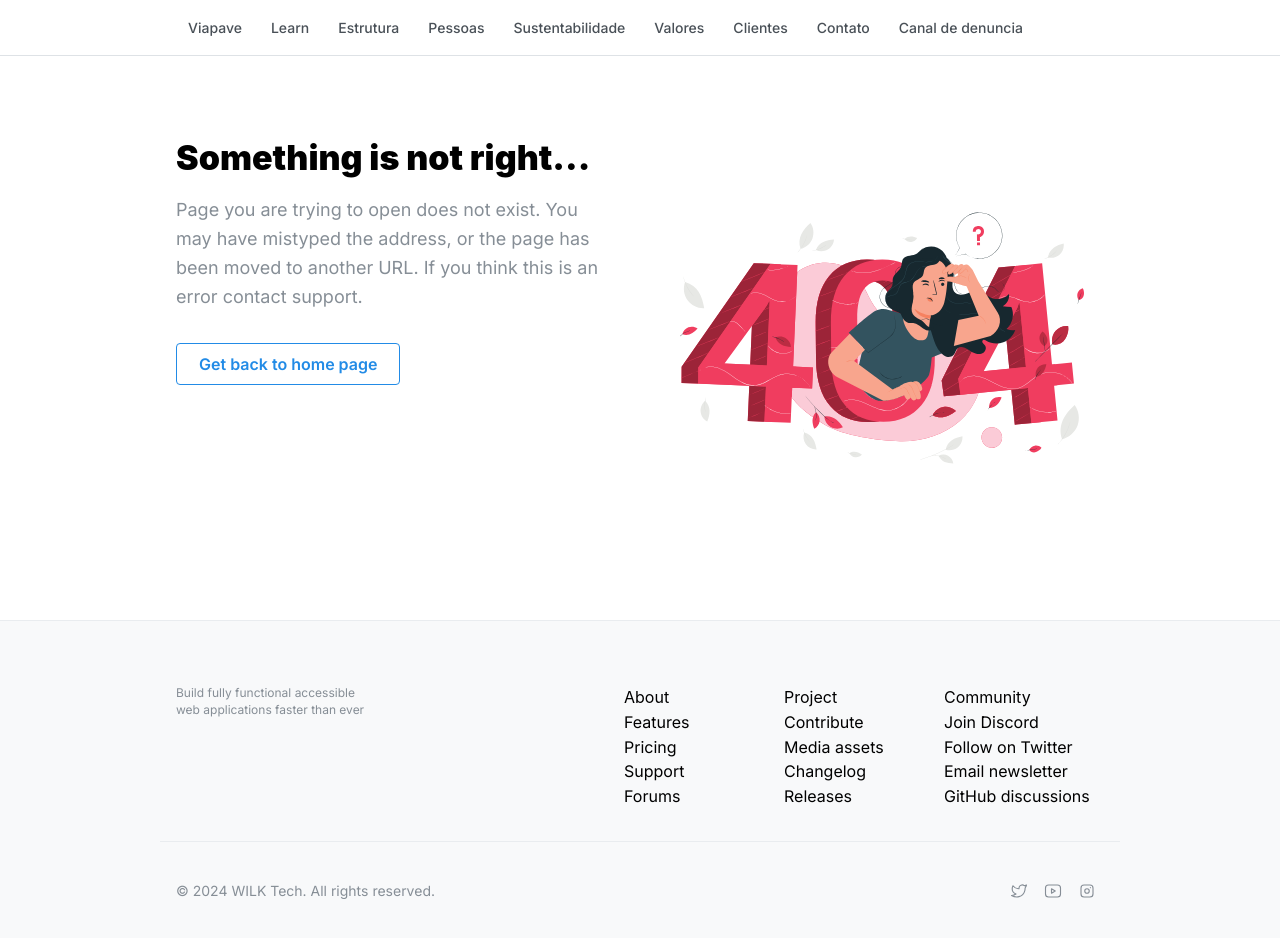
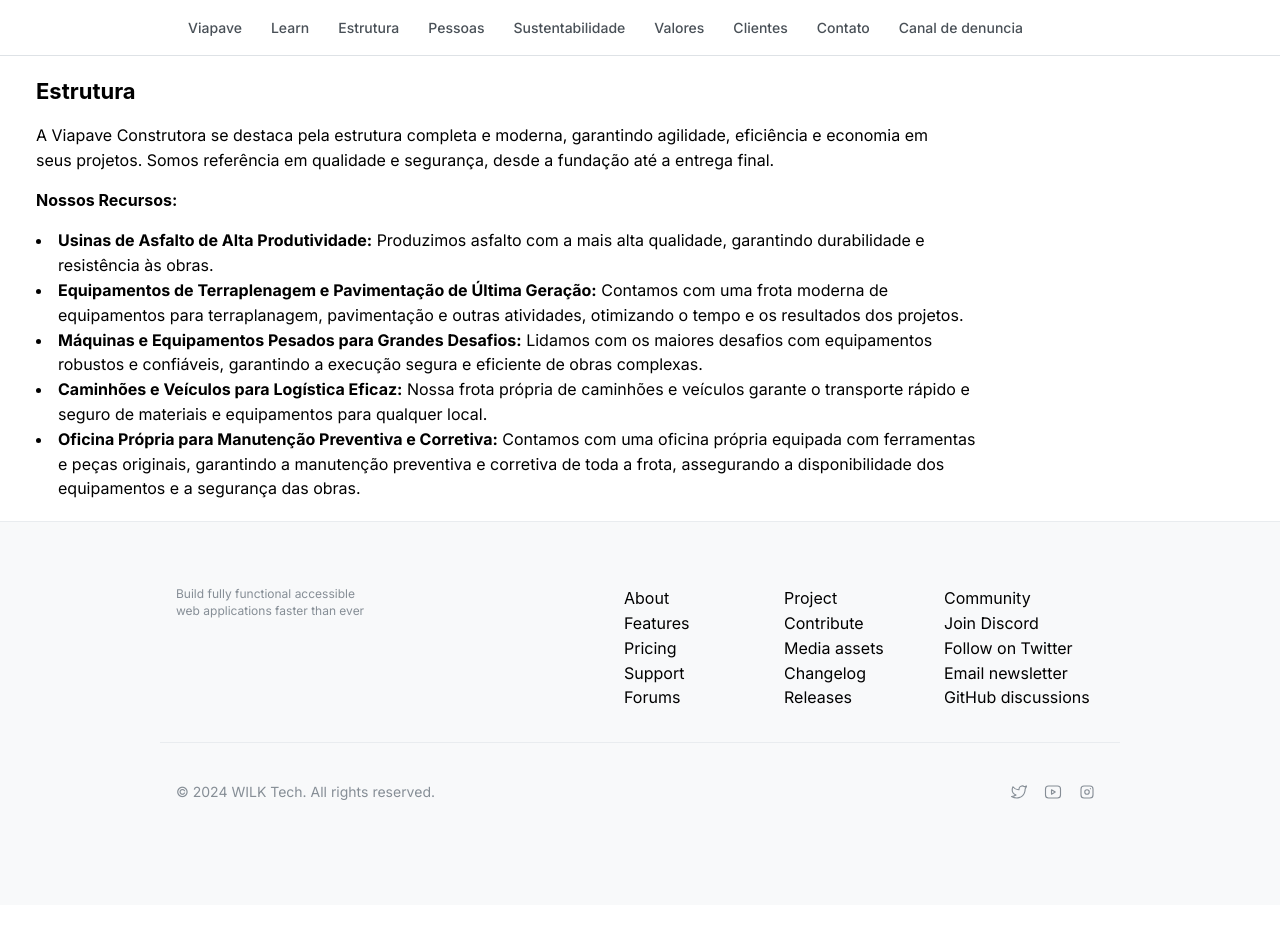
Before and after one commit to eduwr/viapave-construtora, a Next.js app: page /estrutura in a window 1280 px wide. Before the commit this address had no page. Shown: the top 938 px of the page. After the commit the page ends 905 px from the top, so only its background shows below. Built offline with nearby package versions, Linux system fonts and the light colour scheme.

Commit message:
strucutre

```diff
--- /dev/null
+++ b/src/app/estrutura/page.tsx
@@ -0,0 +1,71 @@
+// LCM Construtora: Infraestrutura Robusta para Obras Extraordinárias
+
+// A LCM Construtora se destaca pela estrutura completa e moderna, garantindo agilidade, eficiência e economia em seus projetos. Somos referência em qualidade e segurança, desde a fundação até a entrega final.
+
+// Nossos Recursos:
+
+import { Title, Text, List, ListItem, Container } from "@mantine/core";
+
+const Structure = () => {
+  return (
+    <Container m="lg" my="lg">
+      <Title size="h3">Estrutura</Title>
+      <Text my="md">
+        A Viapave Construtora se destaca pela estrutura completa e moderna,
+        garantindo agilidade, eficiência e economia em seus projetos. Somos
+        referência em qualidade e segurança, desde a fundação até a entrega
+        final.
+      </Text>
+      <Title size="h5">Nossos Recursos:</Title>
+      <List my="md">
+        <ListItem>
+          <Text>
+            <strong>Usinas de Asfalto de Alta Produtividade:</strong>{" "}Produzimos
+            asfalto com a mais alta qualidade, garantindo durabilidade e
+            resistência às obras.
+          </Text>
+        </ListItem>
+        <ListItem>
+          <Text>
+            <strong>
+              Equipamentos de Terraplenagem e Pavimentação de Última Geração:
+            </strong>{" "}
+            Contamos com uma frota moderna de equipamentos para terraplanagem,
+            pavimentação e outras atividades, otimizando o tempo e os resultados
+            dos projetos.
+          </Text>
+        </ListItem>
+        <ListItem>
+          <Text>
+            <strong>
+              Máquinas e Equipamentos Pesados para Grandes Desafios:
+            </strong>{" "}
+            Lidamos com os maiores desafios com equipamentos robustos e
+            confiáveis, garantindo a execução segura e eficiente de obras
+            complexas.
+          </Text>
+        </ListItem>
+        <ListItem>
+          <Text>
+            <strong>Caminhões e Veículos para Logística Eficaz:</strong> Nossa
+            frota própria de caminhões e veículos garante o transporte rápido e
+            seguro de materiais e equipamentos para qualquer local.
+          </Text>
+        </ListItem>
+        <ListItem>
+          <Text>
+            <strong>
+              Oficina Própria para Manutenção Preventiva e Corretiva:
+            </strong>{" "}
+            Contamos com uma oficina própria equipada com ferramentas e peças
+            originais, garantindo a manutenção preventiva e corretiva de toda a
+            frota, assegurando a disponibilidade dos equipamentos e a segurança
+            das obras.
+          </Text>
+        </ListItem>
+      </List>
+    </Container>
+  );
+};
+
+export default Structure;
```
